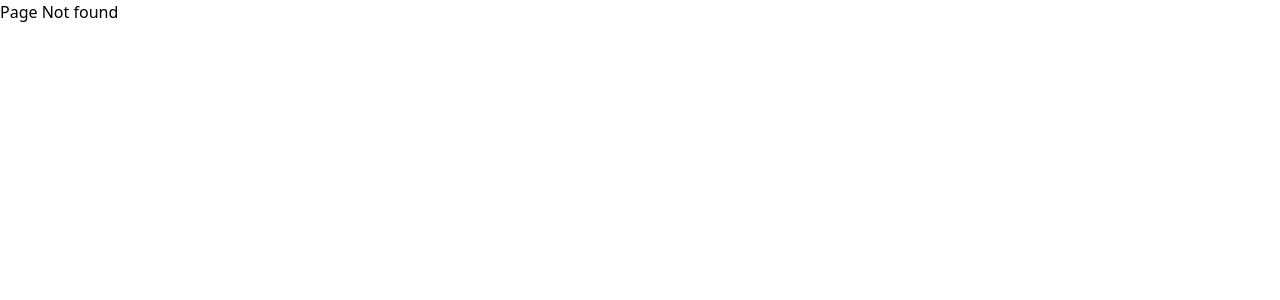
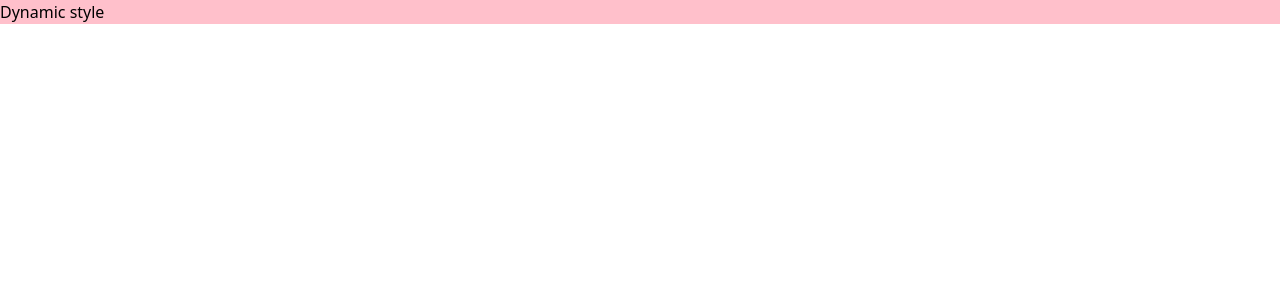
Before and after one commit to mamtapatil44/React-tutorial, a React (Vite) app in the folder react-router-tutorial/: page /style in a window 1280 px wide. Before the commit this address had no page. Shown: the top 300 px of the page. Built offline with nearby package versions, Linux system fonts and the light colour scheme.

Commit message:
latest changes

```diff
--- /dev/null
+++ b/react-router-tutorial/src/components/StyleComp.jsx
@@ -0,0 +1,20 @@
+
+import React from 'react'
+
+//  Question 8: Passing Dynamically Generated Styles via Props
+// Scenario:
+// Your styles depend on dynamic data. How would you dynamically pass inline styles via
+// props
+
+
+const Box = ({styleProp ,value})=>{
+    return <div style={{[styleProp]:value}}>Dynamic style</div>
+}
+
+const StyleComp = () => {
+  return (
+    <Box styleProp="backgroundColor" value="pink"/>
+  )
+}
+
+export default StyleComp
--- a/react-router-tutorial/src/main.jsx
+++ b/react-router-tutorial/src/main.jsx
@@ -12,6 +12,7 @@ import ProtectedRoute from "./components/ProtectedGuard.jsx";
 import RoleGuard from "./components/RoleGuard.jsx";
 import Admin from "./components/Admin.jsx";
 import Multilpe from "./components/Multilpe.jsx";
+import StyleComp from "./components/StyleComp.jsx";
 
 const routes = createBrowserRouter([
   {
@@ -22,6 +23,10 @@ const routes = createBrowserRouter([
   {
     path: "/multiple",
     element: <Multilpe />,
+  },
+  {
+    path: "/style",
+    element: <StyleComp />,
   },
   { path: "login", element: <Login /> },
   {
```
